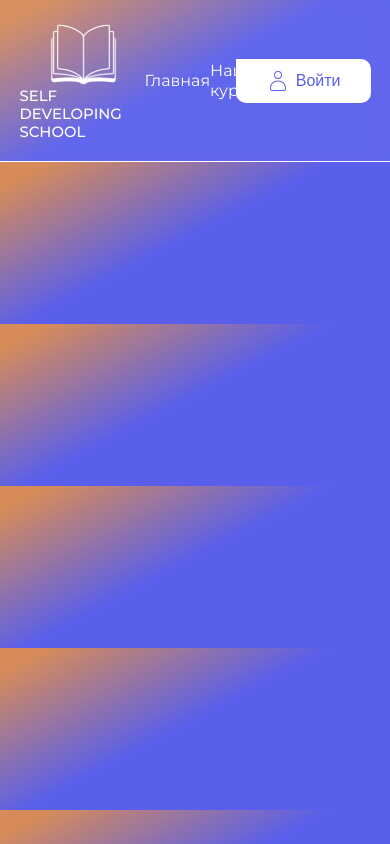
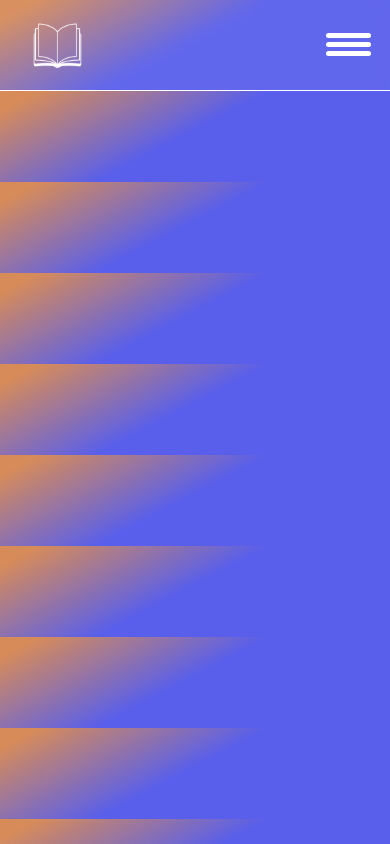
Before and after one commit to Seitkanov2004/study-place, a React (Create React App) app: page / in a window 390 px wide. Built offline with nearby package versions, Linux system fonts and the light colour scheme.

Commit message:
header-adap

```diff
--- a/src/components/Header/Header.js
+++ b/src/components/Header/Header.js
@@ -1,10 +1,13 @@
-import React from 'react';
+import React, { useState } from 'react';
 import { NavLink } from 'react-router-dom';
 import Logo from "./../../assets/img/logo.svg"
 import { CiUser } from "react-icons/ci"
 
 
 const Header = () => {
+
+    const [menu, setMenu] = useState(false)
+
     return (
         <div id='header'>
             <div className='container'>
@@ -21,6 +24,11 @@ const Header = () => {
                     <div className='header--login'>
                         <button className='header--login__btn' > <CiUser className='header--login__btn--icon' />Войти</button>
                     </div>
+                    <div className='header--menu'>
+                        <div/>
+                        <div/>
+                        <div/>
+                    </div>
                 </div>
             </div>
         </div>
--- a/src/components/Header/Header.scss
+++ b/src/components/Header/Header.scss
@@ -2,7 +2,6 @@
     background: rgba(255, 255, 255, 0.05);
     border-bottom: 1px solid #ffffff;
     backdrop-filter: blur(5px);
-
     .header {
         display: flex;
         justify-content: space-between;
@@ -36,6 +35,11 @@
                 font-size: 16px;
                 line-height: 20px;
                 color: #FFFFFF;
+                transition: .4s;
+
+                &:hover {
+                    border-bottom: 2px solid #FFFFFF;
+                }
             }
         }
 
@@ -55,11 +59,77 @@
                 background: #FFFFFF;
                 border-radius: 0px 10px 10px 10px;
                 border: none;
+
                 &--icon {
                     font-size: 24px;
                     padding-right: 6px;
                 }
             }
         }
+
+        &--menu{
+           display: none;
+        }
     }
 }
+
+
+
+
+@media (max-width:1440px) {
+    .container {
+        width: 90%;
+    }
+}
+
+@media (max-width:1024px) {
+    #header {
+        .header {
+            &--logo {
+                img {
+                    width: 30%;
+                }
+            }
+
+            &--navbar {
+                width: 32%;
+            }
+        }
+    }
+}
+
+
+@media (max-width:768px) {
+    #header {
+        .header {
+            &--logo {
+                img {
+                    width: 74%;
+                }
+
+                span {
+                    display: none;
+                }
+            }
+
+            &--navbar {
+                display: none;
+            }
+
+            &--login {
+                display: none;
+            }
+
+            &--menu {
+                display: block;
+                div {
+                    width: 45px;
+                    height: 5px;
+                    background: #FFFFFF;
+                    border-radius: 10px;
+                    margin: 4px 0;
+                }
+            }
+        }
+    }
+}
```
